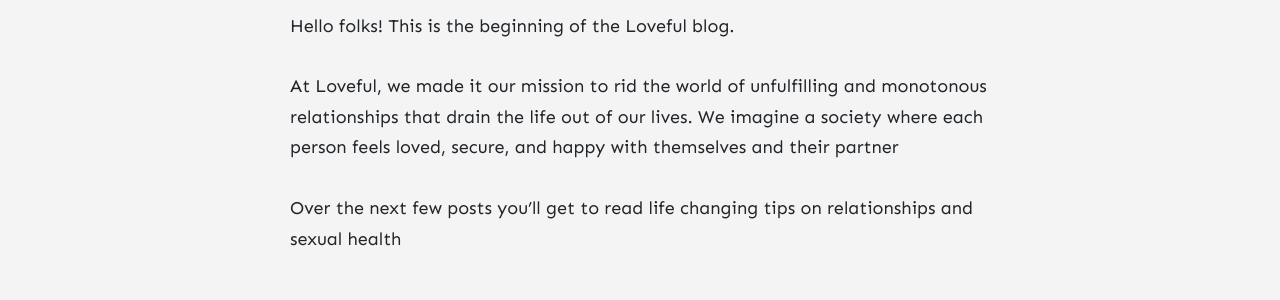
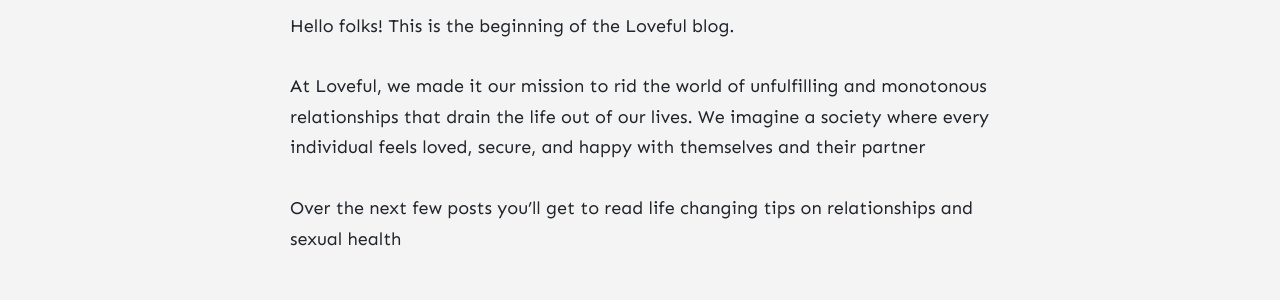
Before and after one commit to stackbit-projects/happy-zebra-28bc2, a Jekyll site: the page built from _posts/2021-09-01-welcome-to-loveful.md, in a window 1280 px wide. Shown: the part 1032-1332 px from the top of the page. Built offline with Jekyll 4.4.1, drawn with Linux system fonts in a browser that asks for light colours; nearby versions of some CDN libraries; comment, search, counter and statistics services are not loaded.

Commit message:
2021-09-01-welcome-to-loveful.md: changed

```diff
--- a/_posts/2021-09-01-welcome-to-loveful.md
+++ b/_posts/2021-09-01-welcome-to-loveful.md
@@ -9,6 +9,6 @@
 
 Hello folks! This is the beginning of the Loveful blog.
 
-At Loveful, we made it our mission to rid the world of unfulfilling and monotonous relationships that drain the life out of our lives. We imagine a society where each person feels loved, secure, and happy with themselves and their partner
+At Loveful, we made it our mission to rid the world of unfulfilling and monotonous relationships that drain the life out of our lives. We imagine a society where every individual feels loved, secure, and happy with themselves and their partner
 
 Over the next few posts you'll get to read life changing tips on relationships and sexual health
```
